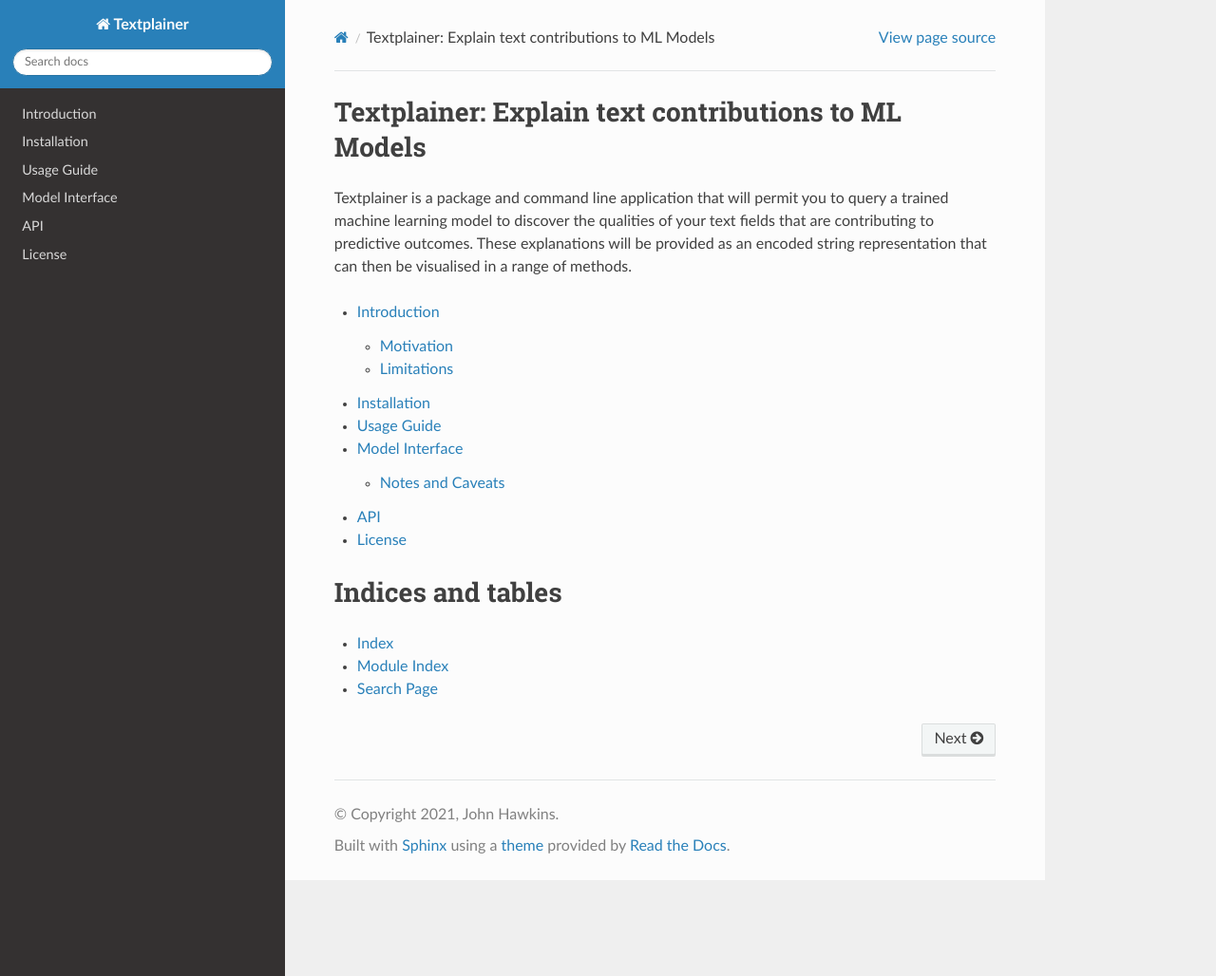
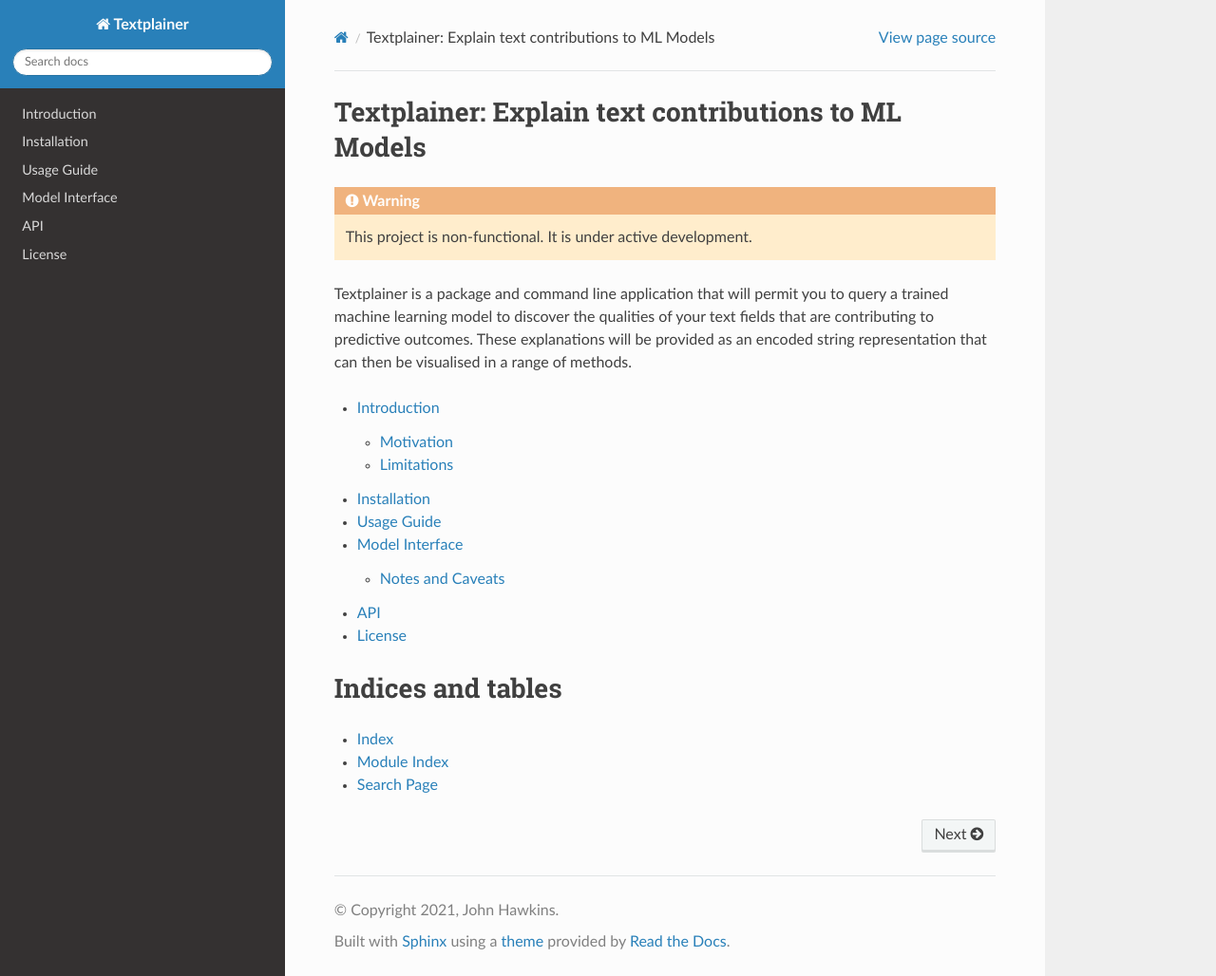
Before and after one commit to john-hawkins/textplain, a Sphinx documentation site: the page built from docs/source/index.rst, in a window 1280 px wide and 1028 px high. Shown: the whole window at 95% size. Built offline with Sphinx 7.4.7 and the Read the Docs theme 2.0.0, drawn with Linux system fonts in a browser that asks for light colours.

Commit message:
Adding warning to docs

```diff
--- a/docs/source/index.rst
+++ b/docs/source/index.rst
@@ -1,5 +1,7 @@
 Textplainer: Explain text contributions to ML Models
 ====================================================
+.. warning::
+   This project is non-functional. It is under active development.
 
 Textplainer is a package and command line application that will
 permit you to query a trained machine learning model
--- a/docs/source/installation.rst
+++ b/docs/source/installation.rst
@@ -1,5 +1,7 @@
 Installation
 ============
+.. warning::
+   This project is non-functional. It is under active development.
 
 The Textplainer package is maintained inside the PyPi package manager.
 
--- a/docs/source/introduction.rst
+++ b/docs/source/introduction.rst
@@ -1,5 +1,7 @@
 Introduction
 ============
+.. warning::
+   This project is non-functional. It is under active development.
 
 ``Textplainer`` is a Python package and application which allows you to explain
 the contributions of text data to machine learning models.
```
